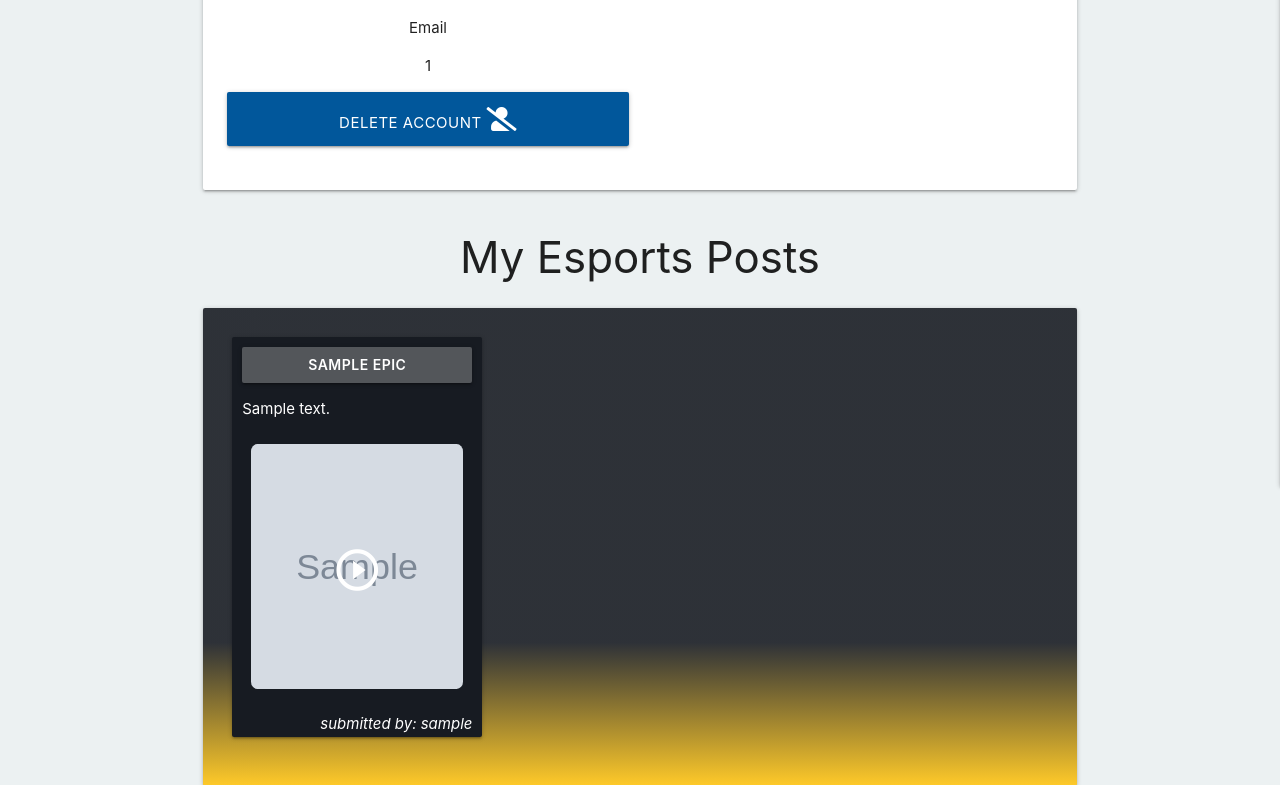
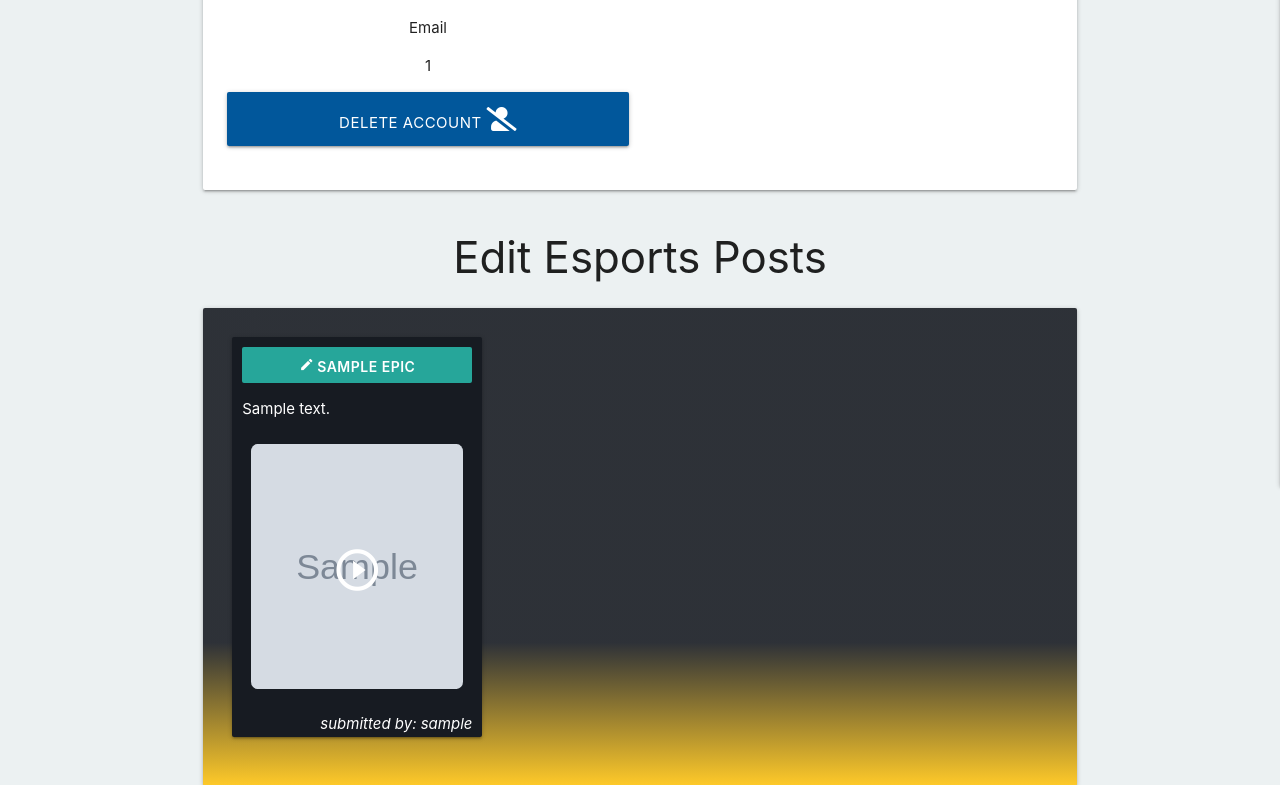
Before and after one commit to jamesr1775/esports-epics, a Flask app: page /profile/1 in a window 1280 px wide. Shown: the part 374-1159 px from the top of the page. Run offline with Flask 2, Linux system fonts and the light colour scheme; the visitor is signed in with stand-in values (Sample User, id 1); grey boxes marked "Sample" are stand-in pictures; a database or web service that is not in the repository returns one stand-in record (values such as "Sample title"); some libraries are stand-ins or nearby versions.

Commit message:
added the button to edit epics to the profile page, Added the title to the video modal page

```diff
--- a/static/css/style.css
+++ b/static/css/style.css
@@ -223,7 +223,12 @@ nav {
 .vod-modal-btn{
     width: 100%;
     font-weight: 600;
-    background-color: #53565A;
+    text-overflow: ellipsis;
+}
+#vod-modal-title{
+    font-size: 20px;
+    color: #fff;
+    text-align: center;
 }
 .post-user-text{
     position:absolute;
@@ -248,10 +253,19 @@ nav {
 .epic-description{
     /* min-height: 100px; */
 }
+.epic-title-container{
+    overflow: hidden;
+    white-space: nowrap;
+}
+.edit-icon{
+    font-size: 15px !important;
+    margin-right: 3px;
+}
 .browse-card-container{
     background-image: linear-gradient(to bottom, rgba(23, 27, 34, 0.9) 70%, #FFCA29 100%);
 }
 .browse-video-modal{
+    max-height: none !important;
     background-image: linear-gradient(to bottom right, #171b22 40%, #FFCA29 50%, #171b22 60%)
 }
 .browse-modal-close-btn{
--- a/static/js/script.js
+++ b/static/js/script.js
@@ -32,7 +32,9 @@ $("#pwconfirm").on("keyup", function (e) {
 $('.modal-trigger').on("click", function() {
     var theModal = $(this).data( "target" ),
     videoSRC = $(this).attr( "data-video" ),
+    epicTitle = $(this).attr( "data-epic" ),
     videoSRCauto = videoSRC+"?autoplay=1" ;
+    $("#vod-modal-title").html(epicTitle)
     $('#' +theModal+' iframe').attr('src', videoSRCauto);
     $('#' +theModal+' .modal-close').click(function () {
         $('#' + theModal+' iframe').attr('src', videoSRC);
--- a/templates/index.html
+++ b/templates/index.html
@@ -27,7 +27,7 @@
                                     <span class="card-title recent-post-title">{{ epic.title }}<i class="material-icons right">cancel</i></span>
                                     <div class="divider"></div>
                                     <p class="recent-post-description">{{ epic.description }}</p>
-                                    <a class="waves-effect waves-light btn modal-trigger recent-card-vod-btn" data-target="videoModal" data-toggle="modal" data-video="{{ epic.video|replace('watch?v=', 'embed/')}}">VOD Here!</a>
+                                    <a class="waves-effect waves-light btn modal-trigger recent-card-vod-btn" data-target="videoModal" data-epic="{{ epic.title }}" data-toggle="modal" data-video="{{ epic.video|replace('watch?v=', 'embed/')}}">VOD Here!</a>
                                 </div>
                             </div>
                         {% endfor %}
--- a/templates/profile.html
+++ b/templates/profile.html
@@ -27,7 +27,7 @@
     </div>
     <div class="container">
         <div class="row">
-            <h3 class="center-align">My Esports Posts</h3>
+            <h3 class="center-align">Edit Esports Posts</h3>
             <div class="col s12">
                 <div class="card-panel epic-card-container">
                     <div class="row">
@@ -36,16 +36,22 @@
                                 <div class="col s12 m6 l4">
                                     <div class="card-panel epic-card">
                                         <!-- Modal Trigger -->
-                                        <a class="waves-effect waves-light btn modal-trigger vod-modal-btn" data-target="videoModal" data-toggle="modal" data-video="{{ epic.video|replace('watch?v=', 'embed/')}}" >{{ epic.title }}</a>
+                                        <div class="epic-title-container">
+                                            <a href="{{ url_for('edit_epic', epic_id=epic._id) }}" class="waves-effect waves-light btn vod-modal-btn">
+                                                <i class="material-icons edit-icon">edit</i>
+                                                {{- epic.title -}}
+                                            </a>
+                                        </div>
                                         <p class="epic-description">{{ epic.description }}</p>
-                                        <a class="modal-trigger" data-target="videoModal" data-toggle="modal" data-video="{{ epic.video|replace('watch?v=', 'embed/')}}">
-                                            <div class="post-image-container">
-                                                <img src="{{ epic.image }}" alt="{{ epic.short_description }}" class="epic-image">
-                                                <i class="material-icons play-button">play_circle_outline</i>
-                                            </div>
+                                        <a class="modal-trigger" data-target="videoModal" data-toggle="modal" data-video="{{ epic.video|replace('watch?v=', 'embed/')}}" data-epic="{{ epic.title }}">
+                                        <div class="post-image-container">
+                                            <img src="{{ epic.image }}" alt="{{ epic.short_description }}" class="epic-image">
+                                            <i class="material-icons play-button">play_circle_outline</i>
+                                        </div>
                                         </a>
                                         <p class="post-user-text"><em>submitted by: {{ epic.username }}</em></p>
                                     </div>
+
                                 </div>
                             {% endfor %}
                         {% else %}
--- a/templates/vod-modal.html
+++ b/templates/vod-modal.html
@@ -2,6 +2,7 @@
     <!-- Modal Code obtained from [3] in Readme-->
     <div class="modal browse-video-modal" id="videoModal" tabindex="-1" role="dialog" aria-labelledby="videoModal" aria-hidden="true">
         <div class="modal-content">
+            <h3 id="vod-modal-title"></h3>
             <div>
                 <iframe width="100%" height="500px" src="" title="YouTube video player" frameborder="0" allow="accelerometer; autoplay; clipboard-write; encrypted-media; gyroscope; picture-in-picture" allowfullscreen></iframe>
             </div>
```
Also changed, not shown: templates/browse.html (+5 -2 lines).
